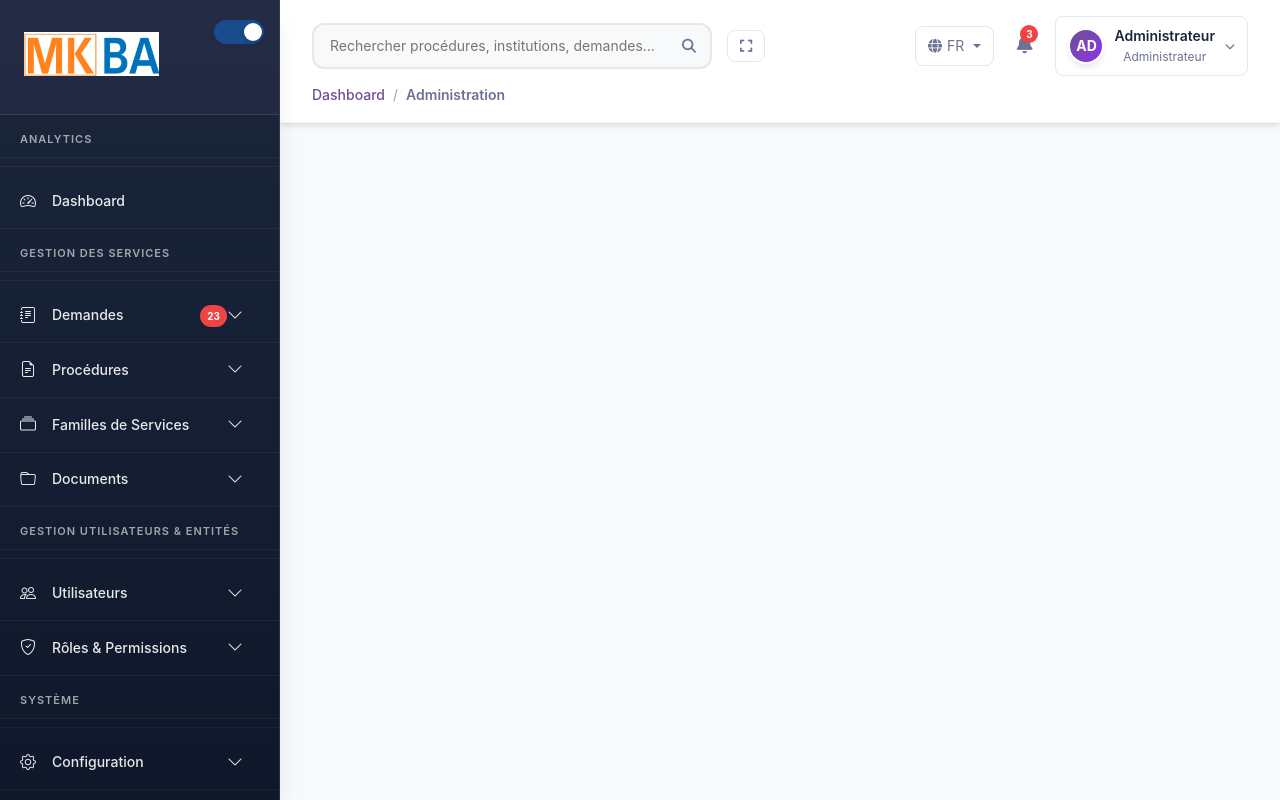
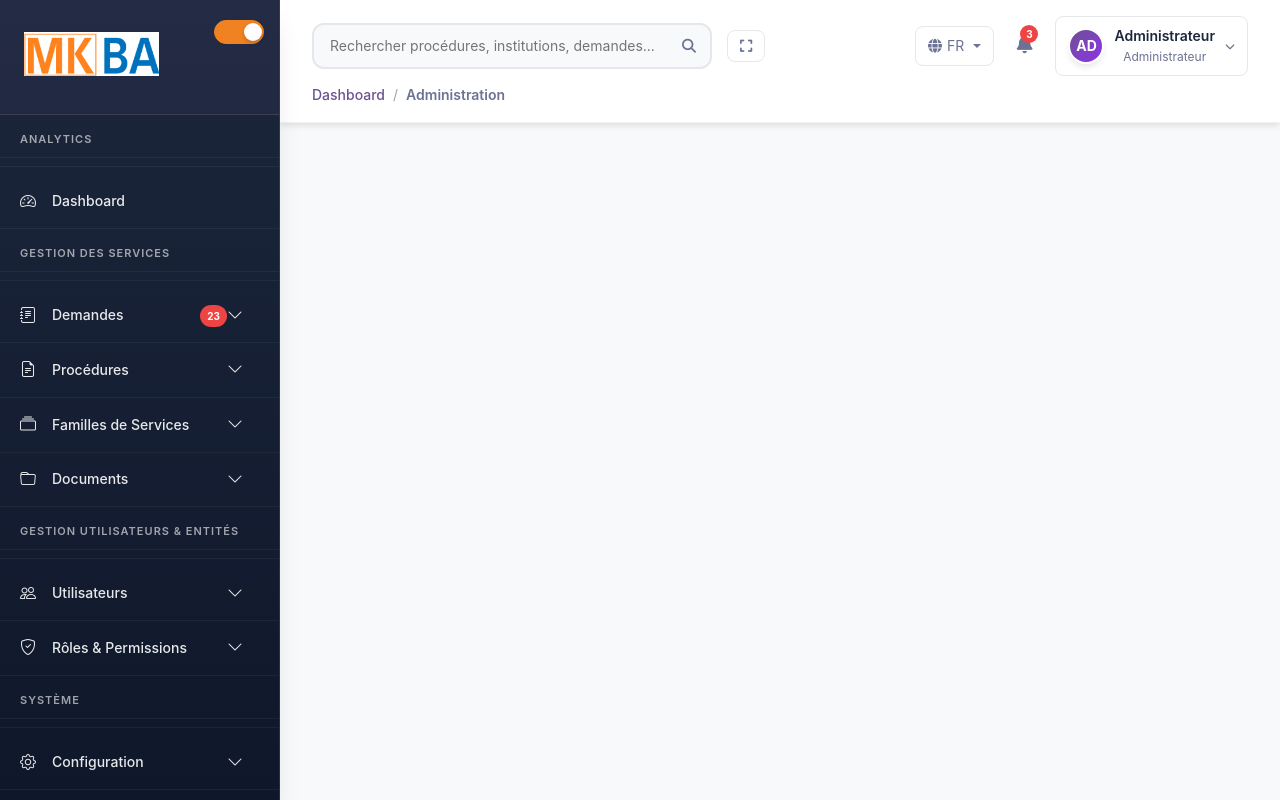
Before and after one commit to Philippeme/mkgov-bo, a Symfony app: template templates/admin/family/new.html.twig in a window 1280 px wide. Run offline with Twig, Linux system fonts and the light colour scheme; the template is opened without the code that fills it, so the values that code supplies are empty; style sheets or scripts are compiled from the project's sources; some libraries are stand-ins or nearby versions.

Commit message:
Fourth commit

```diff
--- a/assets/styles/admin.css
+++ b/assets/styles/admin.css
@@ -165,8 +165,8 @@ body {
 }
 
 .switch-button.active .switch-slider {
-    background-color: #1a4b8f;
-    border-color: #1a4b8f;
+    background-color: #f18221;
+    border-color: #f18221;
 }
 
 .switch-button.active .switch-knob {
@@ -178,7 +178,7 @@ body {
 }
 
 .switch-button.active:hover .switch-slider {
-    background-color: #1a4b8f;
+    background-color: #f18221;
 }
 
 /* Dropdown Menus */
```
